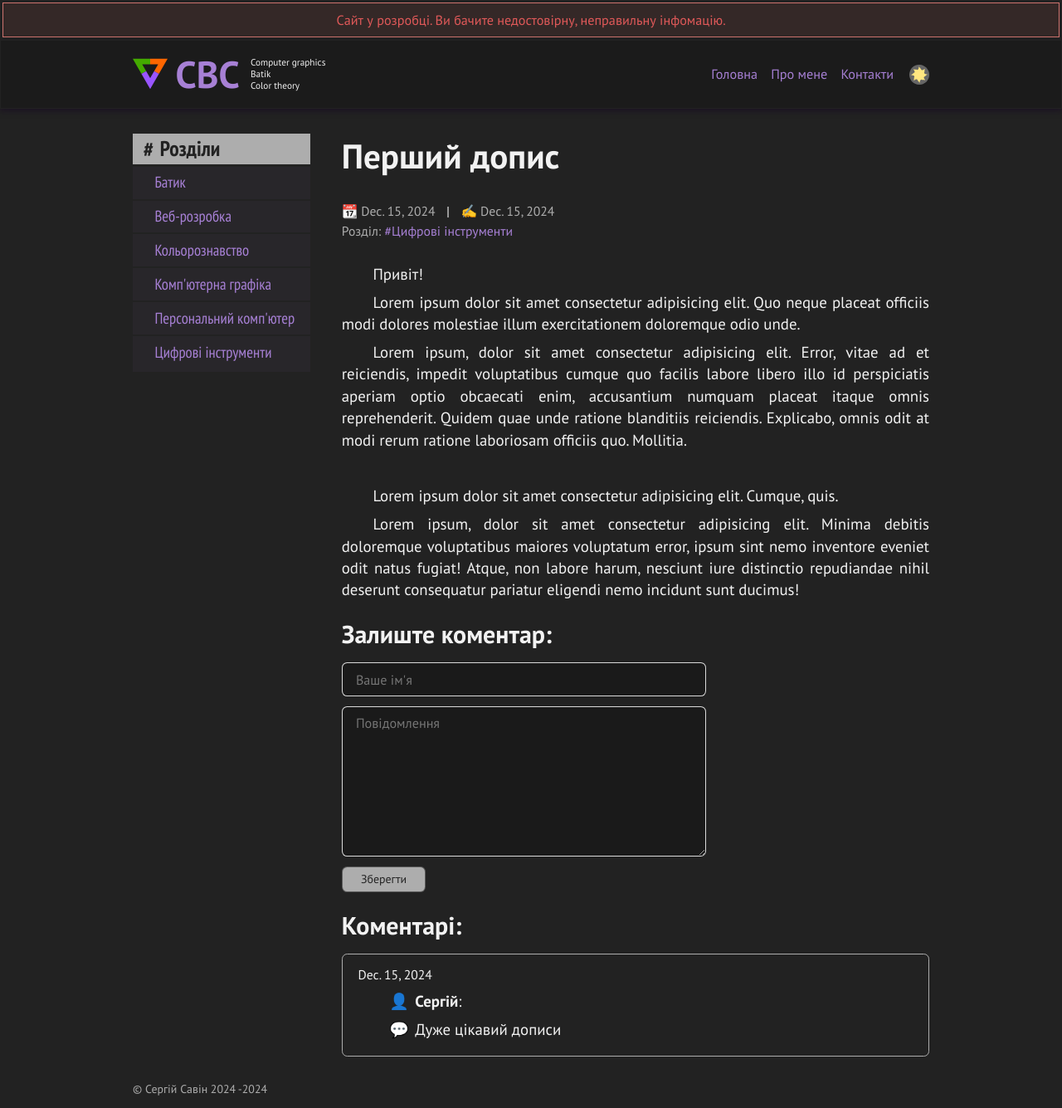
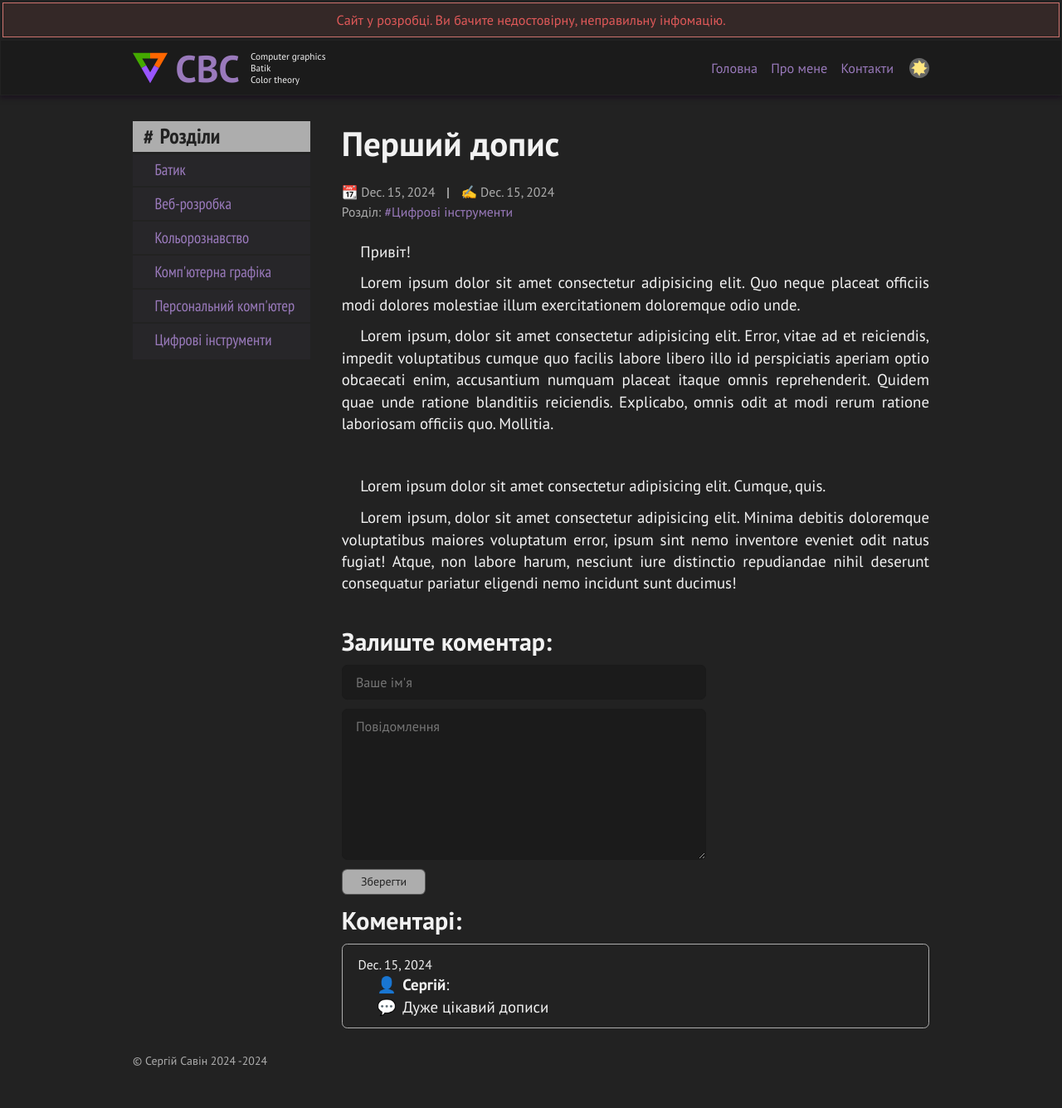
Before and after one commit to Syprox/personal_blog, a Django app: page /post/first-post/ in a window 1280 px wide. Shown: the whole page at 83% size. After the commit the page ends 1286 px from the top, so only its background shows below. Run offline with Django 5.2, Linux system fonts and the light colour scheme; data comes from the database, SQL or seed files in the repository; parts of the project's set-up code (start-up, migrations or seed data) failed here and were passed over; some libraries are stand-ins or nearby versions; some web fonts are replaced.

Commit message:
some style updates

```diff
--- a/blog/admin.py
+++ b/blog/admin.py
@@ -9,6 +9,7 @@ class PostAdmin(admin.ModelAdmin):
     list_filter = ("status",)
     search_fields = ['title', 'content']
     prepopulated_fields = {"slug": ["title",]}
+    editable_list = ('slug',)
 
 
 class PageAdmin(admin.ModelAdmin):
--- a/blog/templates/blog/head.html
+++ b/blog/templates/blog/head.html
@@ -12,7 +12,7 @@
       {% elif category.name %}
         Розділ: {{ category.name }}
       {% else %}
-        Часопис
+        СВС - Самопис
       {% endif %}
     {% endblock %}
   </title>
--- a/blog/templates/blog/index.html
+++ b/blog/templates/blog/index.html
@@ -14,7 +14,7 @@
         <div class="post_preview">
           <h2><a href="{% url 'blog_detail' post.slug %}">{{ post.title }}</a></h2>
           {% include 'blog/post_info.html' %}
-          <p>{{ post.content|slice:':200'|safe }}...</p>
+          <div class="content_preview">{{ post.content|slice:':400'|safe }}...</div>
         </div>
       {% endfor %}
     </div>
--- a/static/css/cs_dark.css
+++ b/static/css/cs_dark.css
@@ -19,7 +19,7 @@
     var(--clr-text) 70%,
     var(--clr-bg) 30%
   );
-  --clr-link-base: hsl(265, 100%, 35%);
+  --clr-link-base: hsl(265, 100%, 26%);
   --clr-link: color-mix(in lab, var(--clr-link-base) 50%, var(--clr-text) 50%);
   --clr-linkhover: color-mix(
     in lab,
--- a/static/css/cs_light.css
+++ b/static/css/cs_light.css
@@ -19,7 +19,7 @@
     var(--clr-text) 70%,
     var(--clr-bg) 30%
   );
-  --clr-link-base: hsl(265, 68%, 47%);
+  --clr-link-base: hsl(265, 67%, 33%);
   --clr-link: color-mix(in lab, var(--clr-link-base) 90%, var(--clr-text) 5%);
   --clr-linkhover: color-mix(
     in lab,
--- a/static/css/main.css
+++ b/static/css/main.css
@@ -13,6 +13,7 @@
   --line-height: 1.4;
   --grid-row-gap: 0;
   --grid-column-gap: 1rem;
+  --img-margin: 1.4em;
   --br: 0.4rem;
   --padding-inline: 1rem;
   --content-max-width: 60rem;
@@ -136,7 +137,7 @@ footer {
 
 header {
   background-color: var(--clr-header-bg-opc);
-  padding: 0.6em 0;
+  padding: 0.2em 0;
   box-shadow: 0px 3px 6px var(--clr-shadow);
   border: 1px solid var(--clr-bg);
   -webkit-backdrop-filter: blur(7px);
@@ -247,36 +248,33 @@ main aside a:last-child {
   padding-bottom: 0.7em;
   margin-bottom: 0;
 }
-main .post_preview {
-  padding-bottom: 1em;
-}
 main section h1:nth-child(1),
 main aside h2:nth-child(1) {
   margin-top: 0;
 }
 main h1 {
   font-size: var(--fs-5);
-  margin: 0.925em 0 0.7em;
+  margin: 0.625em 0 0.5em;
 }
 main h2 {
   font-size: var(--fs-4);
-  margin: 0.8em 0 0.6em;
+  margin: 0.5em 0 0.4em;
 }
 main h3 {
   font-size: var(--fs-3);
-  margin: 0.675em 0 0.5em;
+  margin: 0.375em 0 0.3em;
 }
 main h4 {
   font-size: var(--fs-2);
-  margin: 0.55em 0 0.4em;
+  margin: 0.25em 0 0.2em;
 }
 main h5 {
   font-size: var(--fs-1);
-  margin: 0.425em 0 0.3em;
+  margin: 0.125em 0 0.1em;
 }
 main h6 {
   font-size: var(--fs-0);
-  margin: 0.3em 0 0.2em;
+  margin: 0em 0 0em;
 }
 main h1,
 main h2,
@@ -286,11 +284,43 @@ main h5,
 main h6 {
   color: var(--clr-text);
 }
+main .post_preview {
+  clear: both;
+}
+main article,
+main .post_preview {
+  margin-bottom: 2em;
+}
+main article li,
+main .post_preview li {
+  list-style-position: inside;
+  padding-left: 1em;
+  margin-bottom: 0.4em;
+}
+main article p,
+main .post_preview p {
+  margin: 0.6em 0;
+}
+main article img[style*="left;"],
+main .post_preview img[style*="left;"] {
+  margin: var(--img-margin) var(--img-margin) var(--img-margin) 0;
+}
+main article img[float*="right;"],
+main .post_preview img[float*="right;"] {
+  margin: var(--img-margin) 0 var(--img-margin) var(--img-margin);
+}
+main article img,
+main .post_preview img {
+  margin: var(--img-margin);
+}
+main article img:first-child,
+main .post_preview img:first-child {
+  margin-top: 0.6em;
+}
 main p {
   font-size: var(--fs-0);
-  text-indent: 2em;
+  text-indent: 1.2em;
   text-align: justify;
-  margin: 0.4em 0;
   color: var(--clr-text);
   line-height: var(--line-height);
 }
@@ -298,7 +328,7 @@ main .post_info {
   font-size: var(--fs-0);
   line-height: var(--fs-1);
   color: var(--clr-secondary-text);
-  padding: 0 0 1em;
+  padding: 0 0 0.6em;
 }
 main .post_info .created::before {
   content: "📆";
@@ -332,8 +362,8 @@ main .comment_form .comment_message {
   font-style: normal;
   font-size: var(--fs--1);
   display: block;
-  background-color: var(--clr-header-bg);
-  border: 1px solid var(--clr-border);
+  border: 1px solid var(--clr-header-bg);
+  background-color: var(--clr-header-bg-opc);
   border-radius: var(--br);
   outline: 0;
   padding: 0.6em 1em;
```
